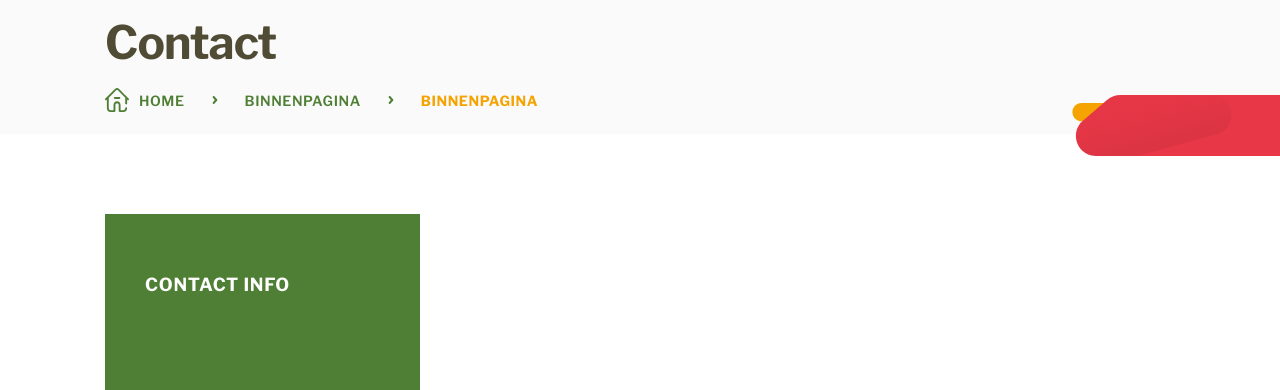
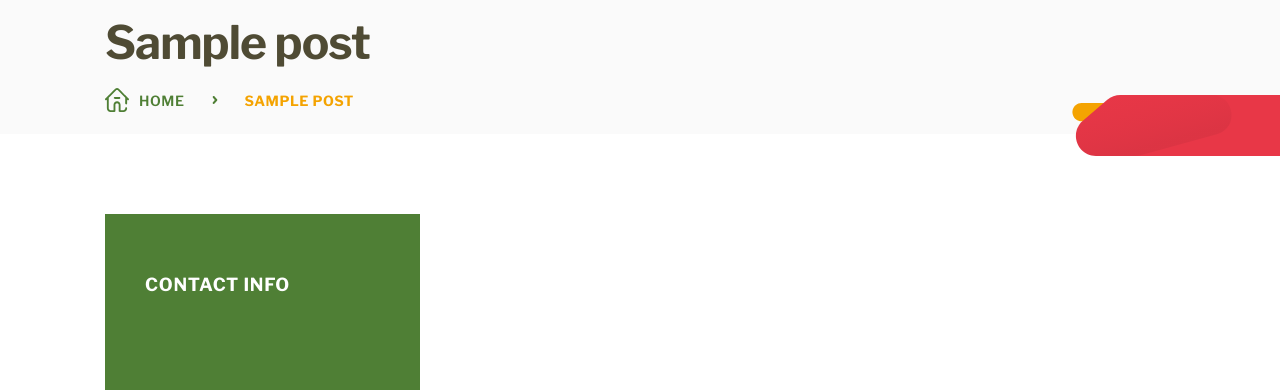
Before and after one commit to DhakaCoders/terrav-cn, a WordPress theme: template themes/terrav/page-contact.php in a window 1280 px wide. Shown: the part 160-550 px from the top of the page. Run offline with PHP 8.4 and a stand-in for WordPress, Linux system fonts and the light colour scheme; the site name, menu and one post (Sample post) are stand-ins, and other content is empty; some libraries are stand-ins or nearby versions; some web fonts are replaced.

Commit message:
Update page-contact.php

```diff
--- a/themes/terrav/page-contact.php
+++ b/themes/terrav/page-contact.php
@@ -19,19 +19,16 @@ $gmaplink = !empty($map_url)?$map_url:'javascript:void()';
     <div class="row">
       <div class="col-md-12">
         <div class="page-banner-cntlr">
-          <h1 class="fl-h1 page-banner-title">Contact</h1>
+          <h1 class="fl-h1 page-banner-title"><?php the_title(); ?></h1>
           <div class="breadcrumb-cntlr hide-sm">
             <ul class="reset-list clearfix">
               <li class="home">
-                <a href="#">
-                  <span class="item">Home</span>
+                <a href="<?php echo esc_url(home_url('/')); ?>">
+                  <span class="item"><?php _e('Home', 'terrav'); ?></span>
                 </a>
               </li>
-              <li>
-                <a href="#"><span>Binnenpagina</span></a>
-              </li>
               <li class="active">
-                <span>Binnenpagina</span>
+                <span><?php the_title(); ?></span>
               </li>
             </ul>
           </div>
```
